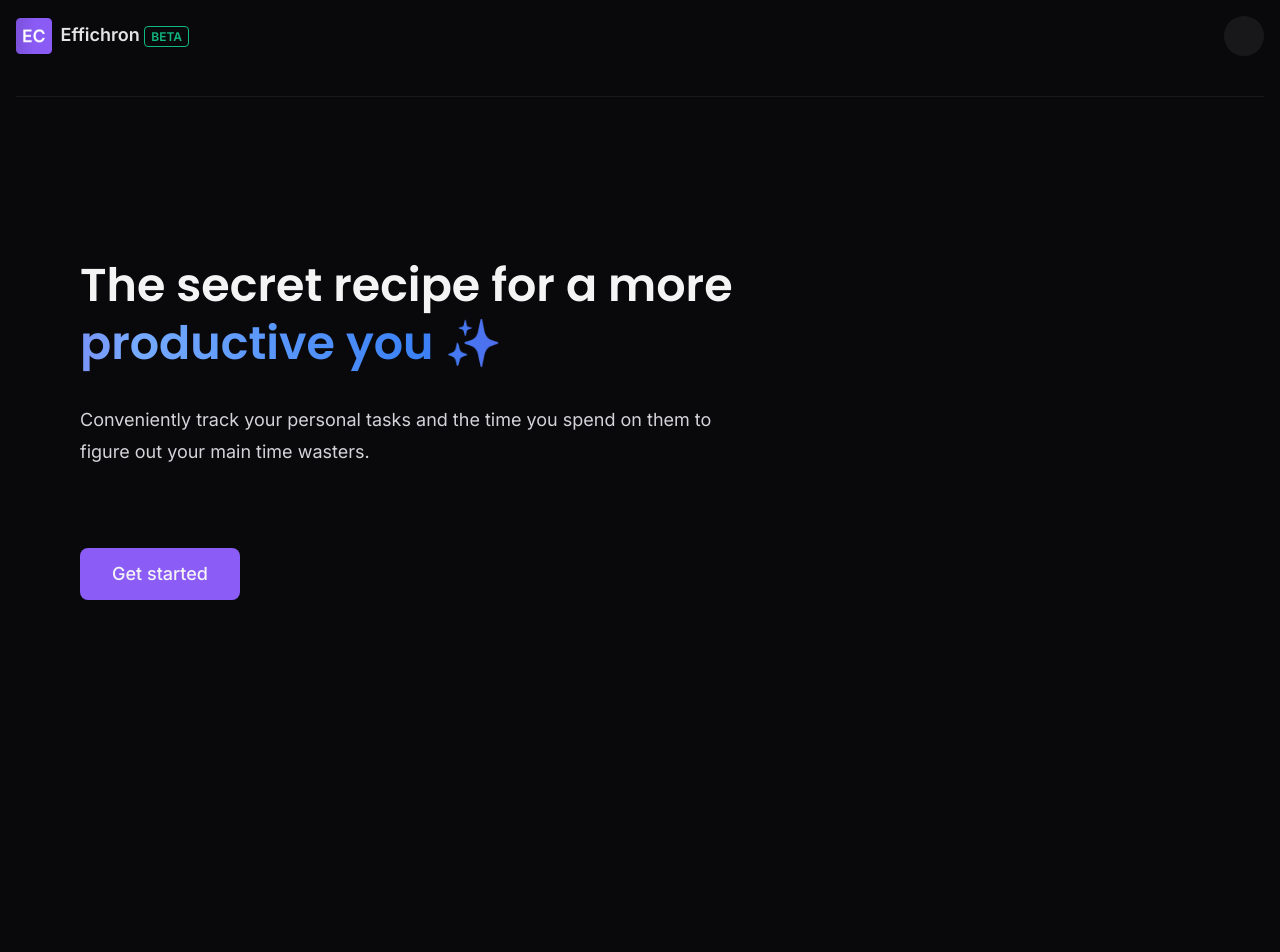
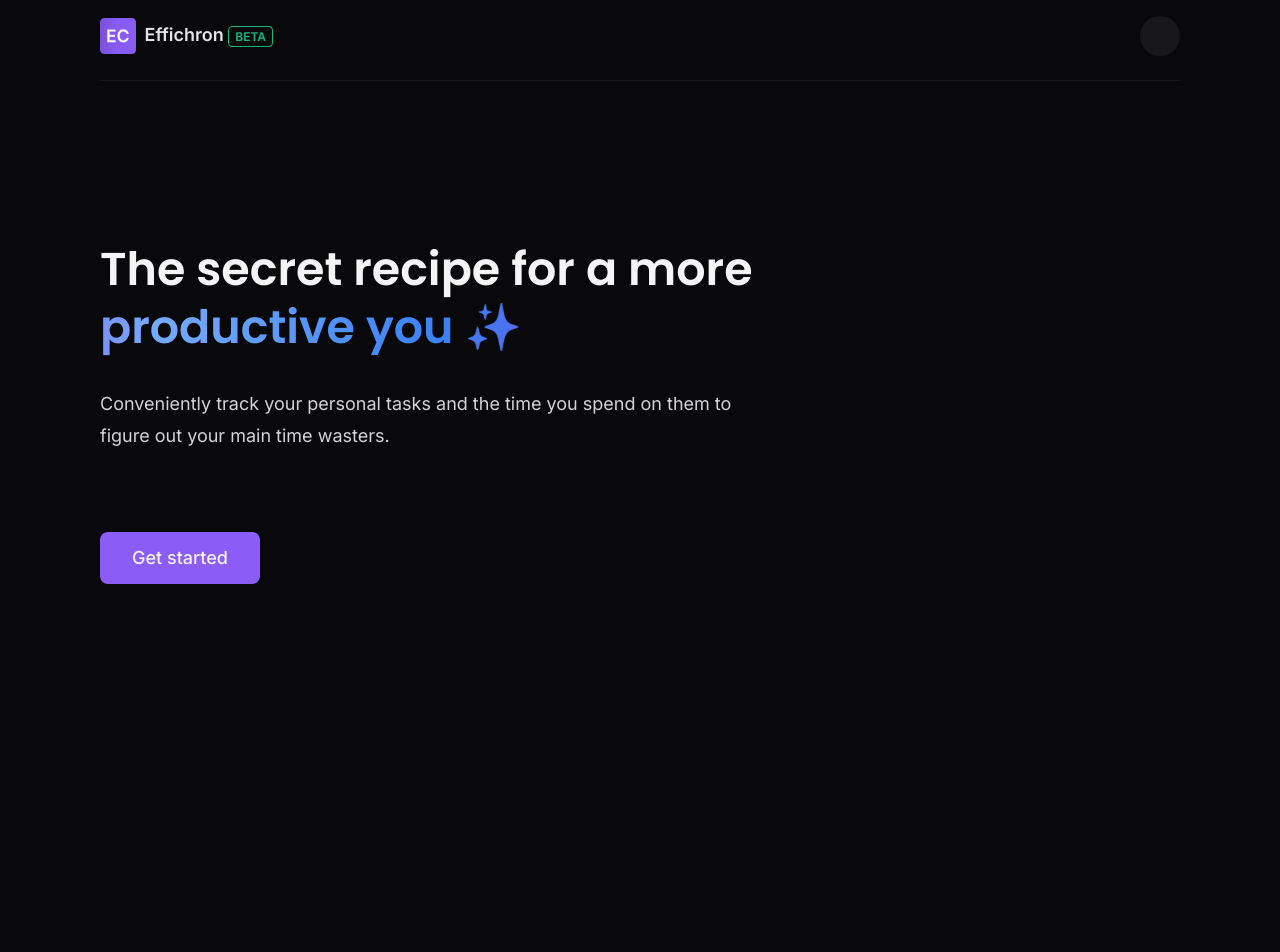
Before and after one commit to CarboxyDev/Effichron, a Next.js app: page / in a window 1280 px wide. Shown: the top 952 px of the page. Built offline with nearby package versions, Linux system fonts and the light colour scheme; no server answers; some icons are missing; what tailwindcss-debug-screens would draw is missing.

Commit message:
Add PageWrapper component and change layout spacing for all pages

```diff
--- a/src/app/history/page.tsx
+++ b/src/app/history/page.tsx
@@ -1,15 +1,13 @@
-import Footer from '@/components/Footer';
-import Navbar from '@/components/Navbar';
-import { Toaster } from 'react-hot-toast';
+import { PageWrapper } from '@/components/PageWrapper';
 import { SessionHistoryContainer } from './components';
 
 export default function HistoryPage() {
   return (
-    <main className="flex flex-col">
-      <Toaster position="top-left" />
-      <Navbar variant="with-minimal-branding" />
-      <div className="mx-6 mt-14 md:mx-25">
-        <h2 className="text-3xl font-semibold text-zinc-200 md:text-5xl">
+    <PageWrapper
+      navbarProps={{ variant: 'with-minimal-branding', drawDivider: false }}
+    >
+      <div className="mt-14">
+        <h2 className="text-3xl font-semibold text-zinc-200 md:text-4xl">
           Sessions History
         </h2>
         <div className="mb-25 mt-6 h-px bg-zinc-900 md:mt-12"></div>
@@ -17,8 +15,6 @@ export default function HistoryPage() {
           <SessionHistoryContainer />
         </div>
       </div>
-      <div className="mt-24"></div>
-      <Footer />
-    </main>
+    </PageWrapper>
   );
 }
--- a/src/app/page.tsx
+++ b/src/app/page.tsx
@@ -1,22 +1,16 @@
 'use client';
 
-import Footer from '@/components/Footer';
-import Navbar from '@/components/Navbar';
+import { PageWrapper } from '@/components/PageWrapper';
 import { cn } from '@/utils/util';
 import { Poppins } from 'next/font/google';
 import Link from 'next/link';
-import { Toaster } from 'react-hot-toast';
 
 const headingFont = Poppins({ subsets: ['latin'], weight: ['600'] });
 
 export default function HomePage() {
   return (
-    <main className="flex flex-col">
-      <Toaster position="top-left" />
-      <Navbar variant="with-branding" />
-      <div className="mx-4 mt-2 h-px bg-zinc-900 md:mt-6"></div>
-      <div className="mx-10 mt-24 md:mx-20 md:mt-40">
-        <div className="flex flex-row">
+    <PageWrapper navbarProps={{ variant: 'with-branding', drawDivider: true }}>
+      <div className="mt-24 flex flex-row md:mt-40">
         <div className="md:max-w-2xl">
           <h1
             className={cn(
@@ -37,10 +31,7 @@ export default function HomePage() {
             </button>
           </Link>
         </div>
-          <div></div>
       </div>
-      </div>
-      <Footer />
-    </main>
+    </PageWrapper>
   );
 }
--- /dev/null
+++ b/src/app/signin/page.tsx
@@ -0,0 +1,9 @@
+import { PageWrapper } from '@/components/PageWrapper';
+
+export default function SignInPage() {
+  return (
+    <PageWrapper navbarProps={{ variant: 'with-branding', drawDivider: false }}>
+      <div></div>
+    </PageWrapper>
+  );
+}
--- a/src/app/tasks/page.tsx
+++ b/src/app/tasks/page.tsx
@@ -1,15 +1,13 @@
-import Footer from '@/components/Footer';
-import Navbar from '@/components/Navbar';
-import { Toaster } from 'react-hot-toast';
+import { PageWrapper } from '@/components/PageWrapper';
 import { TaskListView } from './components';
 
 export default function TasksPage() {
   return (
-    <main className="flex flex-col">
-      <Toaster position="top-left" />
-      <Navbar variant="with-minimal-branding" />
-      <div className="mx-6 mt-14 md:mx-25">
-        <h2 className="text-3xl font-semibold text-zinc-200 md:text-5xl">
+    <PageWrapper
+      navbarProps={{ variant: 'with-minimal-branding', drawDivider: false }}
+    >
+      <div className="mt-14">
+        <h2 className="text-3xl font-semibold text-zinc-200 md:text-4xl">
           My Tasks
         </h2>
         <div className="mb-25 mt-6 h-px bg-zinc-900 md:mt-12"></div>
@@ -17,8 +15,6 @@ export default function TasksPage() {
           <TaskListView />
         </div>
       </div>
-      <div className="mt-24"></div>
-      <Footer />
-    </main>
+    </PageWrapper>
   );
 }
--- a/src/app/timer/page.tsx
+++ b/src/app/timer/page.tsx
@@ -1,8 +1,7 @@
 'use client';
 
-import Footer from '@/components/Footer';
 import { LoadingPropagateSpinner, LoadingSpinner } from '@/components/Loading';
-import Navbar from '@/components/Navbar';
+import { PageWrapper } from '@/components/PageWrapper';
 import { useAddTask, useSetActiveTask } from '@/lib/store/useTasks';
 import {
   checkIfUserLacksTasks,
@@ -16,7 +15,6 @@ import { getErrorMessage } from '@/utils/api';
 import { notify } from '@/utils/notify';
 import { sleep } from '@/utils/util';
 import { useEffect, useState } from 'react';
-import { Toaster } from 'react-hot-toast';
 import { ActionButton, TaskList, Timer } from './components';
 
 export default function TimerPage() {
@@ -72,10 +70,10 @@ export default function TimerPage() {
   }, [addTaskToStore, setActiveTask]);
 
   return (
-    <main className="flex flex-col">
-      <Toaster position="top-left" />
-      <Navbar variant="with-minimal-branding" />
-      <div className="mt-24 md:mt-40">
+    <PageWrapper
+      navbarProps={{ variant: 'with-minimal-branding', drawDivider: false }}
+    >
+      <div className="mt-24 md:mt-48"></div>
       <Timer />
       <div className="mt-24"></div>
       {loading && !newUserJoined && (
@@ -94,12 +92,9 @@ export default function TimerPage() {
         </div>
       )}
       {!loading && <TaskList />}
-        <div className="mt-24"></div>
       <div className="fixed bottom-4 right-4">
         <ActionButton />
       </div>
-      </div>
-      <Footer />
-    </main>
+    </PageWrapper>
   );
 }
--- a/src/components/Footer.tsx
+++ b/src/components/Footer.tsx
@@ -4,7 +4,7 @@ const Footer = () => {
   return (
     <>
       <footer>
-        <div className="mx-4 mt-100 h-px bg-zinc-900"></div>
+        <div className="mt-100 h-px bg-zinc-900"></div>
         <div className="mx-auto my-10 flex w-fit flex-col items-center">
           <p className="mr-3 text-zinc-200 md:mr-4">
             Effichron <BetaBadge />
--- a/src/components/Navbar.tsx
+++ b/src/components/Navbar.tsx
@@ -86,9 +86,11 @@ const ProfileDropdownMenu = (props: ProfileDropdownMenuProps) => {
 };
 
 type userSessionStatus = 'authenticated' | 'loading' | 'unauthenticated';
+export type NavbarVariants = 'with-branding' | 'with-minimal-branding';
 
 interface NavbarProps {
-  variant?: 'with-branding' | 'with-minimal-branding';
+  variant?: NavbarVariants;
+  drawDivider?: boolean;
   userSession?: {
     session: Session | null;
     status: userSessionStatus;
@@ -96,14 +98,14 @@ interface NavbarProps {
 }
 
 const Navbar = (props: NavbarProps) => {
-  const { variant } = props;
+  const { variant, drawDivider } = props;
   const { data: session, status } = useSession();
 
   const [userIsSigningOut, setUserIsSigningOut] = useState(false);
 
   return (
     <>
-      <div className="flex w-full select-none flex-row items-center px-4 py-4">
+      <div className="mt-4 flex w-full select-none flex-row items-center">
         {variant === 'with-branding' && (
           <Link href="/">
             <h2 className="text-md font-semibold text-zinc-200 md:text-lg">
@@ -173,6 +175,7 @@ const Navbar = (props: NavbarProps) => {
           )}
         </div>
       </div>
+      {drawDivider && <div className="mt-2 h-px bg-zinc-900 md:mt-6"></div>}
     </>
   );
 };
--- /dev/null
+++ b/src/components/PageWrapper.tsx
@@ -0,0 +1,31 @@
+import { Toaster } from 'react-hot-toast';
+import Footer from './Footer';
+import Navbar, { NavbarVariants } from './Navbar';
+
+/** Linked to the NavbarProps in Navbar component */
+interface WrapperNavbarProps {
+  variant?: NavbarVariants;
+  drawDivider?: boolean;
+}
+
+/** This component is used to wrap contents of a page for adjusting the layout spacing in different devices */
+export const PageWrapper = (props: {
+  children: React.ReactNode;
+  navbarProps: WrapperNavbarProps;
+}) => {
+  const children = props.children;
+  const navbarVariant = props.navbarProps?.variant;
+  const navbarDrawDivider = props.navbarProps?.drawDivider;
+
+  return (
+    <>
+      <Toaster position="top-left" />
+      <div className="mx-4 md:mx-16 lg:mx-25">
+        <Navbar variant={navbarVariant} drawDivider={navbarDrawDivider} />
+        <main className="flex flex-col">{children}</main>
+        <div className="mt-24"></div>
+        <Footer />
+      </div>
+    </>
+  );
+};
```
Lines whose indentation alone changed are shown as unchanged.
